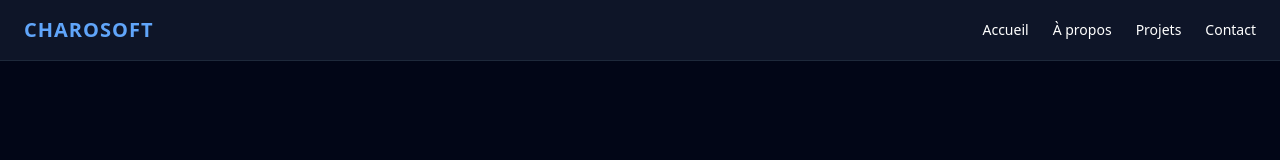
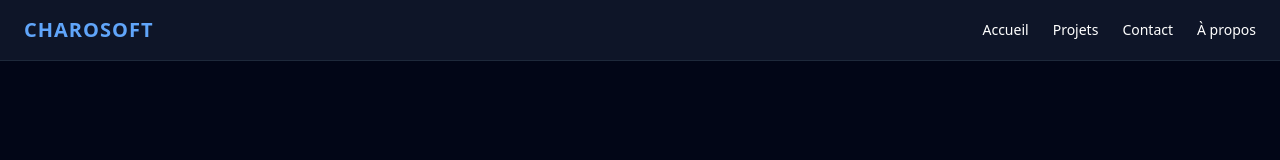
Before and after one commit to Charosoft/charosoft-app, a React (Vite) app in the folder frontend/: page / in a window 1280 px wide. Shown: the top 160 px of the page. Built offline with nearby package versions, Linux system fonts and the light colour scheme; no server answers.

Commit message:
Fix: Correction du nav

```diff
--- a/frontend/src/components/Navbar.tsx
+++ b/frontend/src/components/Navbar.tsx
@@ -16,9 +16,10 @@ export const Navbar: React.FC = () => {
         {/* Liens Desktop (Masqués sur écran mobile 'hidden', affichés à partir de 'md:') */}
         <div className="hidden md:flex gap-6 items-center text-sm font-medium">
           <Link to="/" className="hover:text-blue-400 transition">Accueil</Link>
-          <Link to="/about" className="hover:text-blue-400 transition">À propos</Link>
+
           <a href="/#projects" className="hover:text-blue-400 transition">Projets</a>
           <a href="/#contact" className="hover:text-blue-400 transition">Contact</a>
+          <Link to="/about" className="hover:text-blue-400 transition">À propos</Link>
         </div>
 
         {/* Bouton Burger Mobile */}
```
